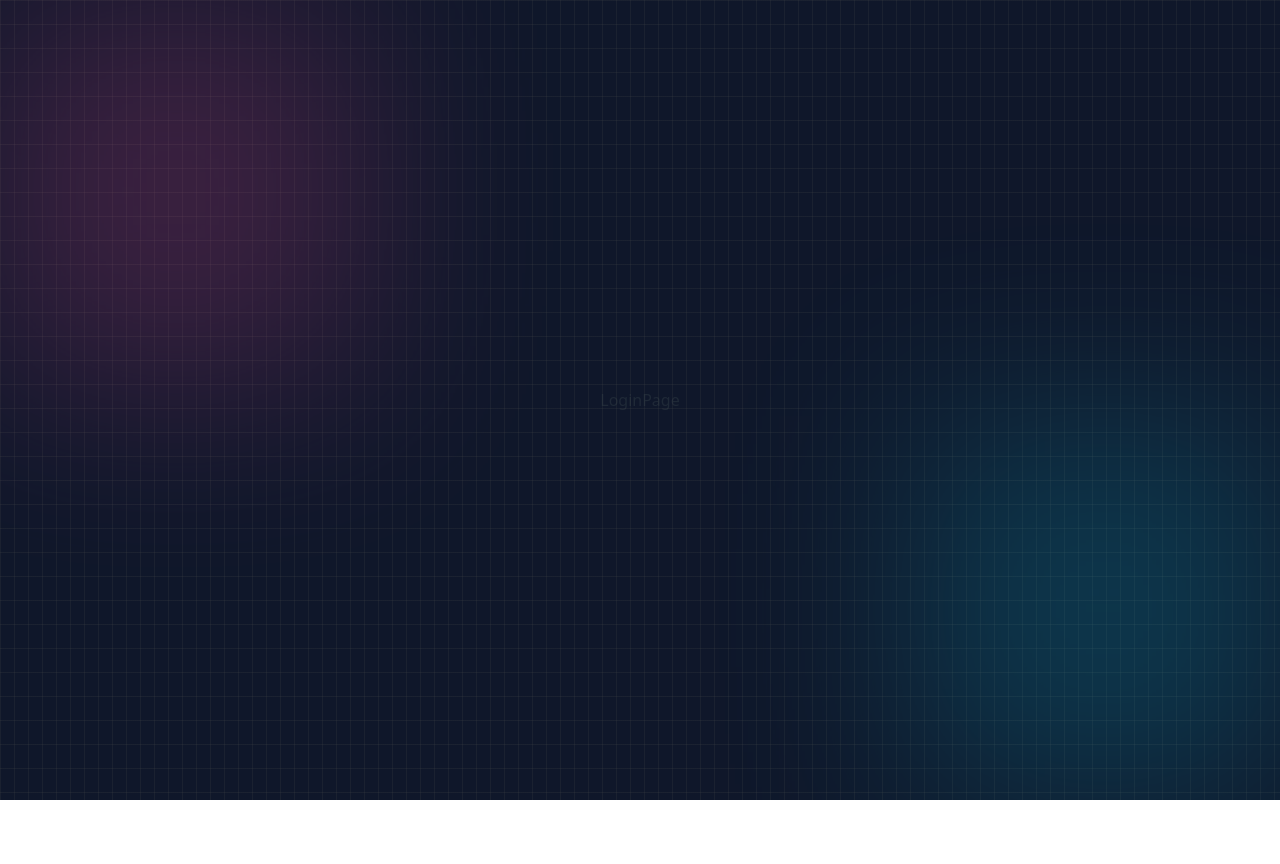
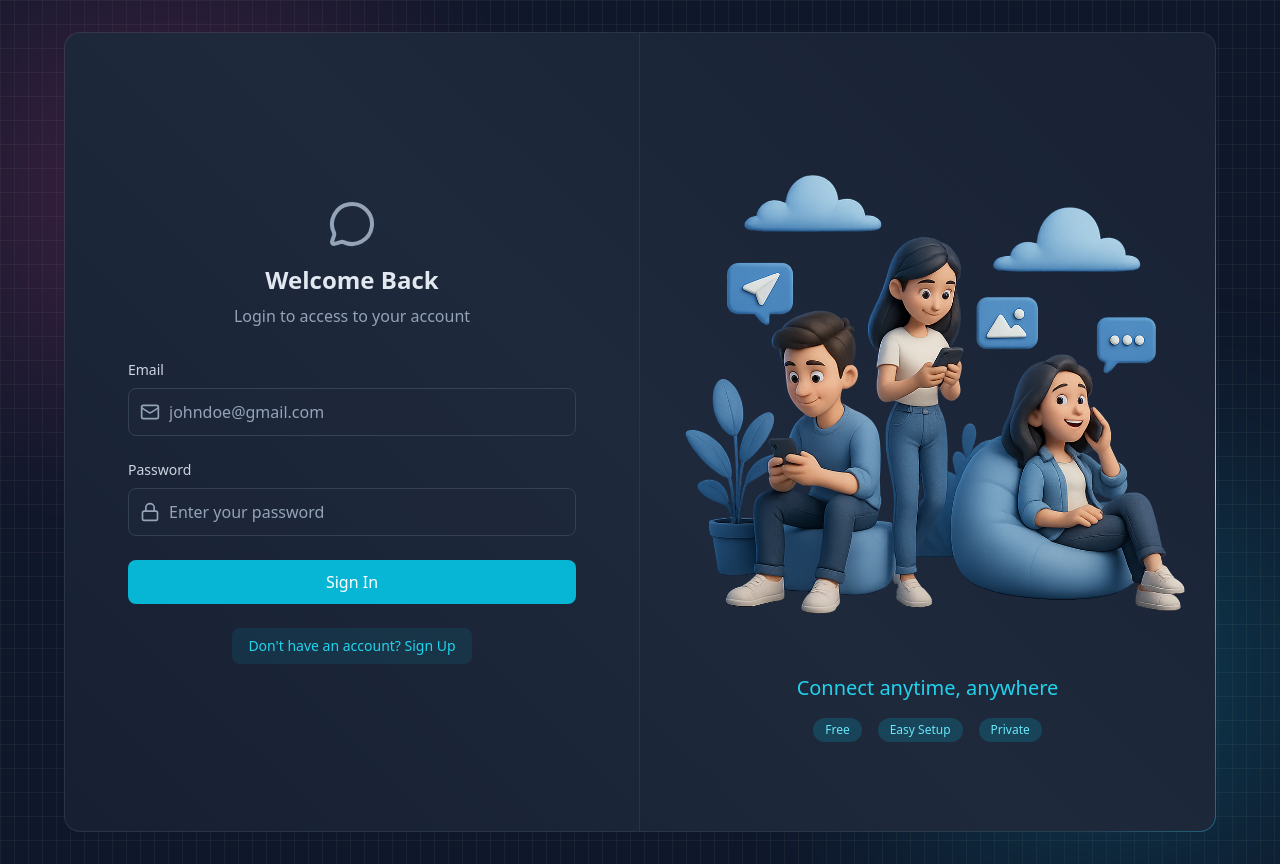
Before and after one commit to RaviKiran-061/current-chatapp, a React (Vite) app in the folder frontend/: page /login in a window 1280 px wide. Before the commit the page ends 800 px from the top, so only its background shows below. Built offline with nearby package versions, Linux system fonts and the light colour scheme; no server answers.

Commit message:
login feature implemented

```diff
--- a/frontend/src/pages/LoginPage.jsx
+++ b/frontend/src/pages/LoginPage.jsx
@@ -1,9 +1,108 @@
-import React from 'react'
+import { useState } from "react";
+import { useAuthStore } from "../store/useAuthStore";
+import BorderAnimatedContainer from "../components/BorderAnimatedContainer";
+import { MessageCircleIcon, MailIcon, LoaderIcon, LockIcon } from "lucide-react";
+import { Link } from "react-router";
 
-const LoginPage = () => {
+function LoginPage() {
+  const [formData, setFormData] = useState({ email: "", password: "" });
+  const { login, isLoggingIn } = useAuthStore();
+
+  const handleSubmit = (e) => {
+    e.preventDefault();
+    login(formData);
+  };
+
   return (
-    <div>LoginPage</div>
-  )
+    <div className="w-full flex items-center justify-center p-4 bg-slate-900">
+      <div className="relative w-full max-w-6xl md:h-[800px] h-[650px]">
+        <BorderAnimatedContainer>
+          <div className="w-full flex flex-col md:flex-row">
+            {/* FORM CLOUMN - LEFT SIDE */}
+            <div className="md:w-1/2 p-8 flex items-center justify-center md:border-r border-slate-600/30">
+              <div className="w-full max-w-md">
+                {/* HEADING TEXT */}
+                <div className="text-center mb-8">
+                  <MessageCircleIcon className="w-12 h-12 mx-auto text-slate-400 mb-4" />
+                  <h2 className="text-2xl font-bold text-slate-200 mb-2">Welcome Back</h2>
+                  <p className="text-slate-400">Login to access to your account</p>
+                </div>
+
+                {/* FORM */}
+                <form onSubmit={handleSubmit} className="space-y-6">
+                  {/* EMAIL INPUT */}
+                  <div>
+                    <label className="auth-input-label">Email</label>
+                    <div className="relative">
+                      <MailIcon className="auth-input-icon" />
+
+                      <input
+                        type="email"
+                        value={formData.email}
+                        onChange={(e) => setFormData({ ...formData, email: e.target.value })}
+                        className="input"
+                        placeholder="johndoe@gmail.com"
+                      />
+                    </div>
+                  </div>
+
+                  {/* PASSWORD INPUT */}
+                  <div>
+                    <label className="auth-input-label">Password</label>
+                    <div className="relative">
+                      <LockIcon className="auth-input-icon" />
+
+                      <input
+                        type="password"
+                        value={formData.password}
+                        onChange={(e) => setFormData({ ...formData, password: e.target.value })}
+                        className="input"
+                        placeholder="Enter your password"
+                      />
+                    </div>
+                  </div>
+
+                  {/* SUBMIT BUTTON */}
+                  <button className="auth-btn" type="submit" disabled={isLoggingIn}>
+                    {isLoggingIn ? (
+                      <LoaderIcon className="w-full h-5 animate-spin text-center" />
+                    ) : (
+                      "Sign In"
+                    )}
+                  </button>
+                </form>
+
+                <div className="mt-6 text-center">
+                  <Link to="/signup" className="auth-link">
+                    Don't have an account? Sign Up
+                  </Link>
+                </div>
+              </div>
+            </div>
+
+            {/* FORM ILLUSTRATION - RIGHT SIDE */}
+            <div className="hidden md:w-1/2 md:flex items-center justify-center p-6 bg-gradient-to-bl from-slate-800/20 to-transparent">
+              <div>
+                <img
+                  src="/login.png"
+                  alt="People using mobile devices"
+                  className="w-full h-auto object-contain"
+                />
+                <div className="mt-6 text-center">
+                  <h3 className="text-xl font-medium text-cyan-400">Connect anytime, anywhere</h3>
+
+                  <div className="mt-4 flex justify-center gap-4">
+                    <span className="auth-badge">Free</span>
+                    <span className="auth-badge">Easy Setup</span>
+                    <span className="auth-badge">Private</span>
+                  </div>
+                </div>
+              </div>
+            </div>
+          </div>
+        </BorderAnimatedContainer>
+      </div>
+    </div>
+  );
 }
-
-export default LoginPage
+export default LoginPage;
--- a/frontend/src/store/useAuthStore.js
+++ b/frontend/src/store/useAuthStore.js
@@ -6,6 +6,7 @@ export const useAuthStore = create((set, get) => ({
     authUser: null,
     isCheckingAuth: true,
     isSigningUp: false,
+    isLoggingIn: false,
 
     checkAuth: async () => {
         try {
@@ -32,4 +33,18 @@ export const useAuthStore = create((set, get) => ({
             set({ isSigningUp: false });
         }
     },
+
+    login: async (data) => {
+        set({ isLoggingIn: true });
+        try {
+            const res = await axiosInstance.post('/auth/login', data);
+            set({ authUser: res.data });
+
+            toast.success('logged in successfully!');
+        } catch (error) {
+            toast.success(error.response.data.message);
+        } finally {
+            set({ isLoggingIn: false });
+        }
+    },
 }));
```
